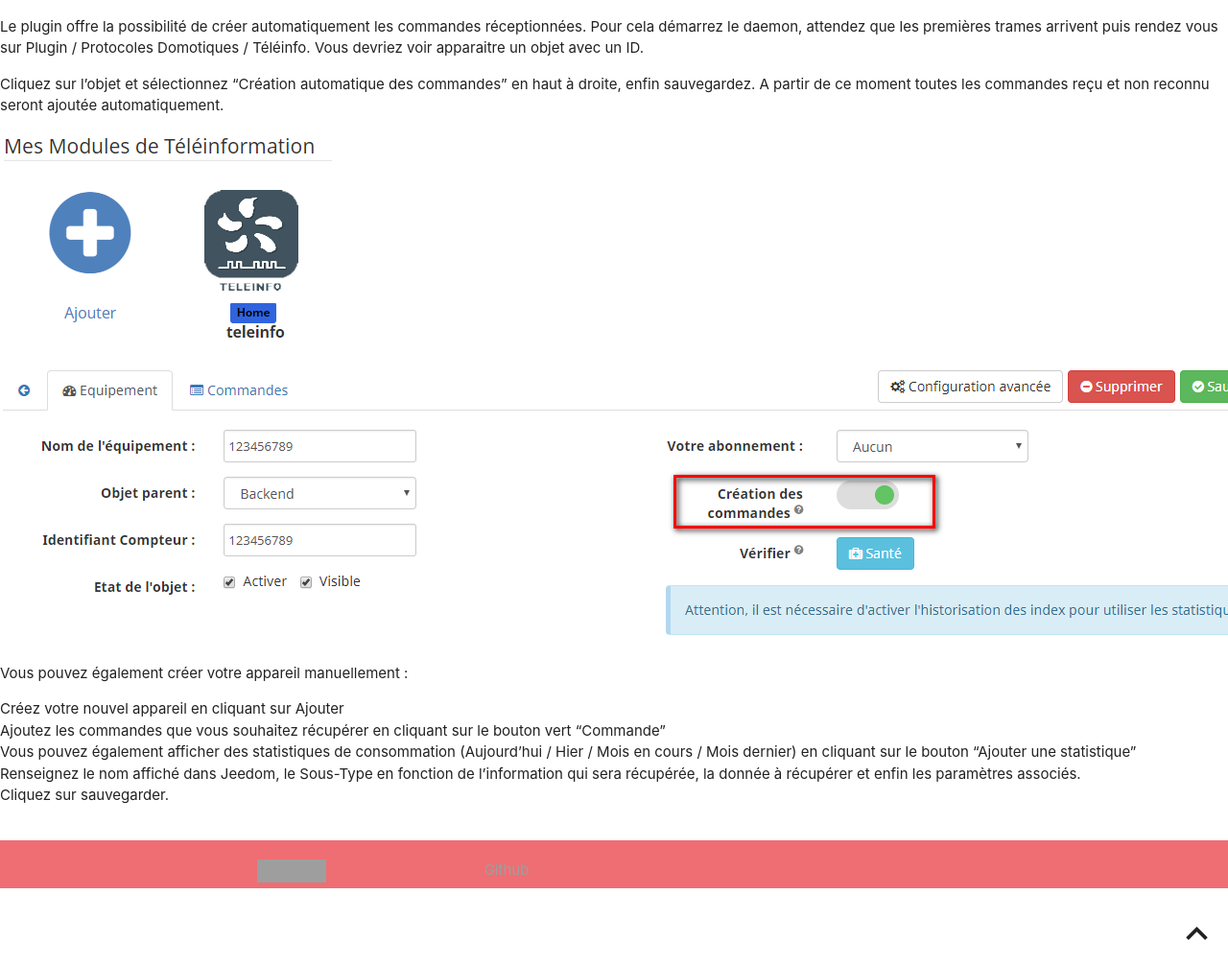
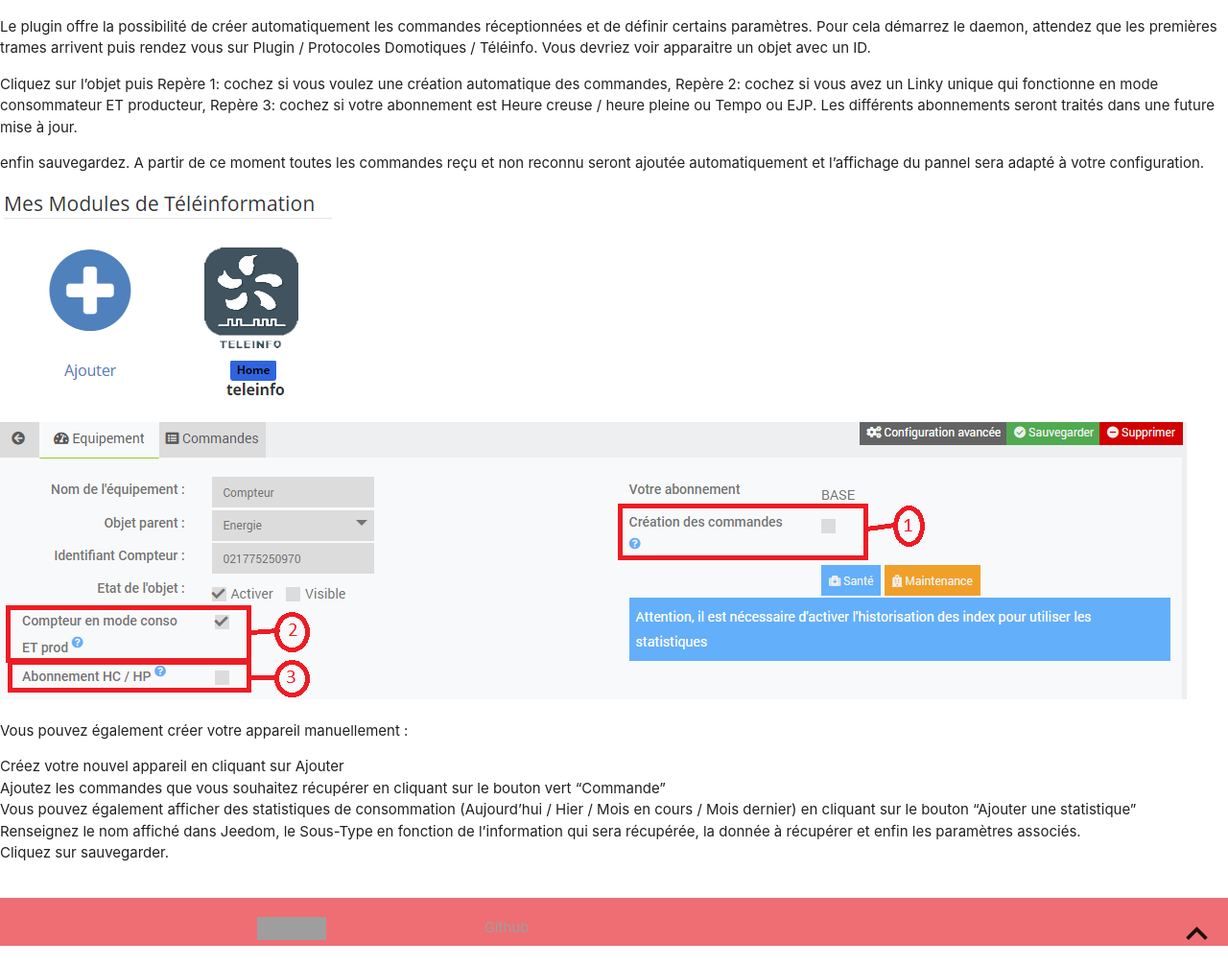
Before and after one commit to NextDom/plugin-teleinfo, a Jekyll site: the page built from docs/fr_FR/configuration.md, in a window 1280 px wide and 1326 px high. Shown: the part 320-1326 px from the top of the window at 96% size. Built offline with Jekyll 4.4.1, drawn with Linux system fonts in a browser that asks for light colours; nearby versions of some CDN libraries; our own code applies the rules of GitHub Pages for plain Markdown files; library files that are not in the unit come from our copies; grey boxes are pictures that could not be loaded.

Commit message:
modif panel 01

```diff
--- a/docs/fr_FR/configuration.md
+++ b/docs/fr_FR/configuration.md
@@ -5,10 +5,15 @@
 >![teleinfo51](../images/teleinformation_blocage.png)
 
 
-Le plugin offre la possibilité de créer automatiquement les commandes réceptionnées. Pour cela démarrez le daemon, attendez que les premières trames arrivent puis rendez vous sur Plugin / Protocoles Domotiques / Téléinfo.
+Le plugin offre la possibilité de créer automatiquement les commandes réceptionnées et de définir certains paramètres. Pour cela démarrez le daemon, attendez que les premières trames arrivent puis rendez vous sur Plugin / Protocoles Domotiques / Téléinfo.
 Vous devriez voir apparaitre un objet avec un ID.
 
-Cliquez sur l'objet et sélectionnez "Création automatique des commandes" en haut à droite, enfin sauvegardez. A partir de ce moment toutes les commandes reçu et non reconnu seront ajoutée automatiquement.
+Cliquez sur l'objet puis
+Repère 1: cochez si vous voulez une création automatique des commandes,
+Repère 2: cochez si vous avez un Linky unique qui fonctionne en mode consommateur ET producteur,
+Repère 3: cochez si votre abonnement est Heure creuse / heure pleine ou Tempo ou EJP. Les différents abonnements seront traités dans une future mise à jour.
+
+enfin sauvegardez. A partir de ce moment toutes les commandes reçu et non reconnu seront ajoutée automatiquement et l'affichage du pannel sera adapté à votre configuration.
 
 ![teleinfo52](../images/teleinformation_objet.png)
 
```
Also changed, not shown: docs/fr_FR/installation.md (+1 -1 lines), docs/images/teleinformation_commandes_auto.png, docs/images/teleinformation_plugin.png.
